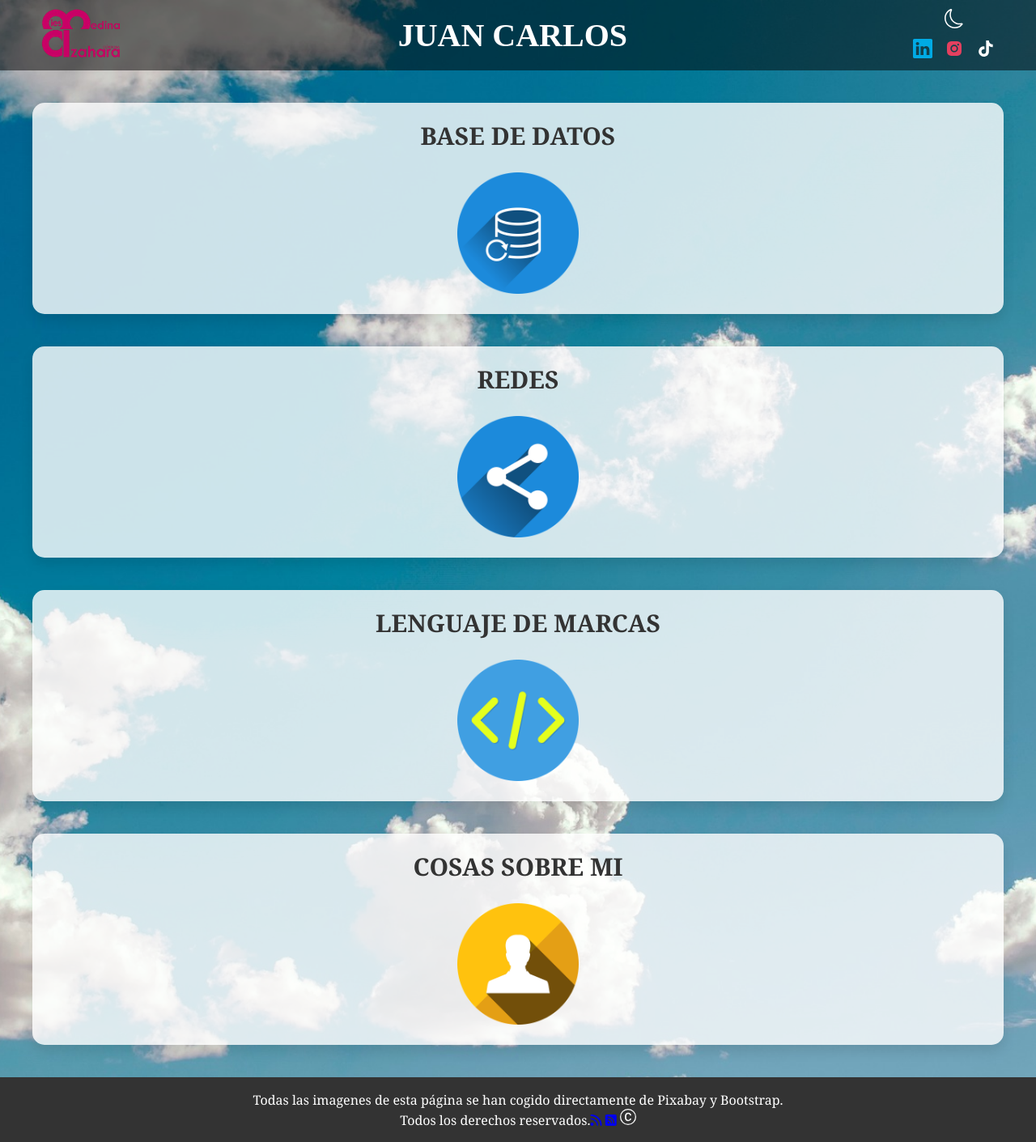
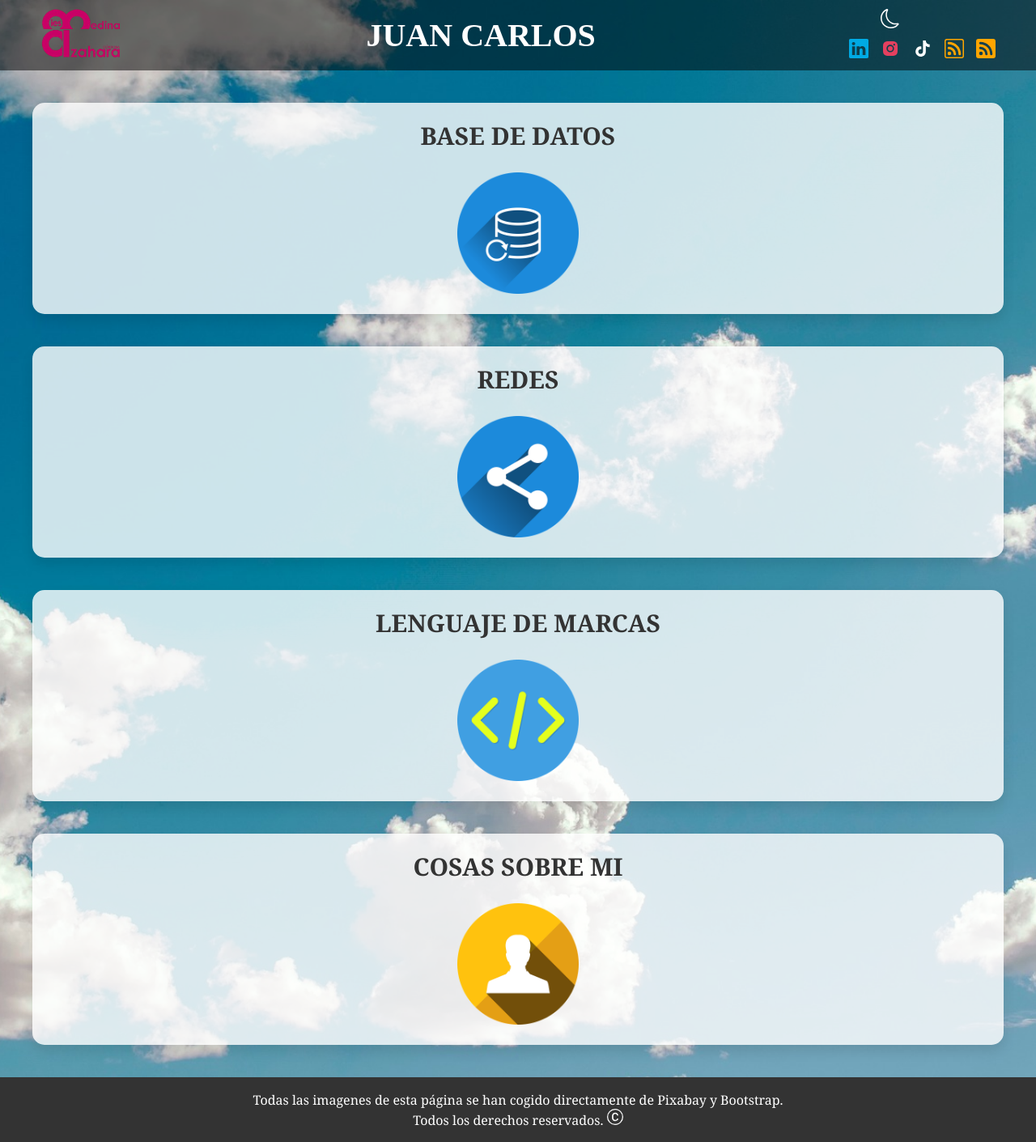
Before and after one commit to juancarlostorrecilla/proyecto_lenguajedemarcas, a plain HTML site: page index.html in a window 1280 px wide. Shown: the whole page at 81% size. Drawn offline with Linux system fonts and the light colour scheme.

Commit message:
Add files via upload

```diff
--- a/index.html
+++ b/index.html
@@ -5,7 +5,6 @@
     <meta name="viewport" content="width=device-width, initial-scale=1.0">
     <title>Juan Carlos</title>
     <link rel="stylesheet" href="css/index.css">
-    <link href="https://cdnjs.cloudflare.com/ajax/libs/font-awesome/6.0.0/css/all.min.css" rel="stylesheet">
 </head>
 <body>
     <header class="cabecera">
@@ -18,6 +17,8 @@
             <a href="www.linkedin.com/in/juan-carlos-torrecilla-castro-00212829a"><img src="images/linkedin.svg" alt="linkedin"></a>
             <a href="https://www.instagram.com/juancaa_04/?next=%2F"><img src="images/instagram.svg" alt="Instagram"></a>
             <a href="https://www.tiktok.com/@juancaa_04"><img src="images/tiktok.svg" alt="TikTok"></a>
+            <a href="./rss.xml"><img src="images/rss.svg" alt="rss"></a>
+            <a href="./rss.xml"><img src="images/rss-fill.svg" alt="rss"></a>
         </nav>
     </header>
     <main class="sesiones">
@@ -39,8 +40,7 @@
         </div></a>
     </main>
     <main class="pie">
-        <div class="fuente">Todas las imagenes de esta página se han cogido directamente de Pixabay y Bootstrap. <br> Todos los derechos reservados.<a href="./rss.xml"><i class="fas fa-rss"></i></a>
-            <a href="./atom.xml"><i class="fas fa-rss-square"></i></a> <img src="images/c-circle.svg" alt="copy"></div>
+        <div class="fuente">Todas las imagenes de esta página se han cogido directamente de Pixabay y Bootstrap. <br> Todos los derechos reservados. <img src="images/c-circle.svg" alt="copy"></div>
     </main>
     <script>
         const btn = document.getElementById('modo-noche-btn');
```
Also changed, not shown: images/rss-fill.svg (added), images/rss.svg (added).
